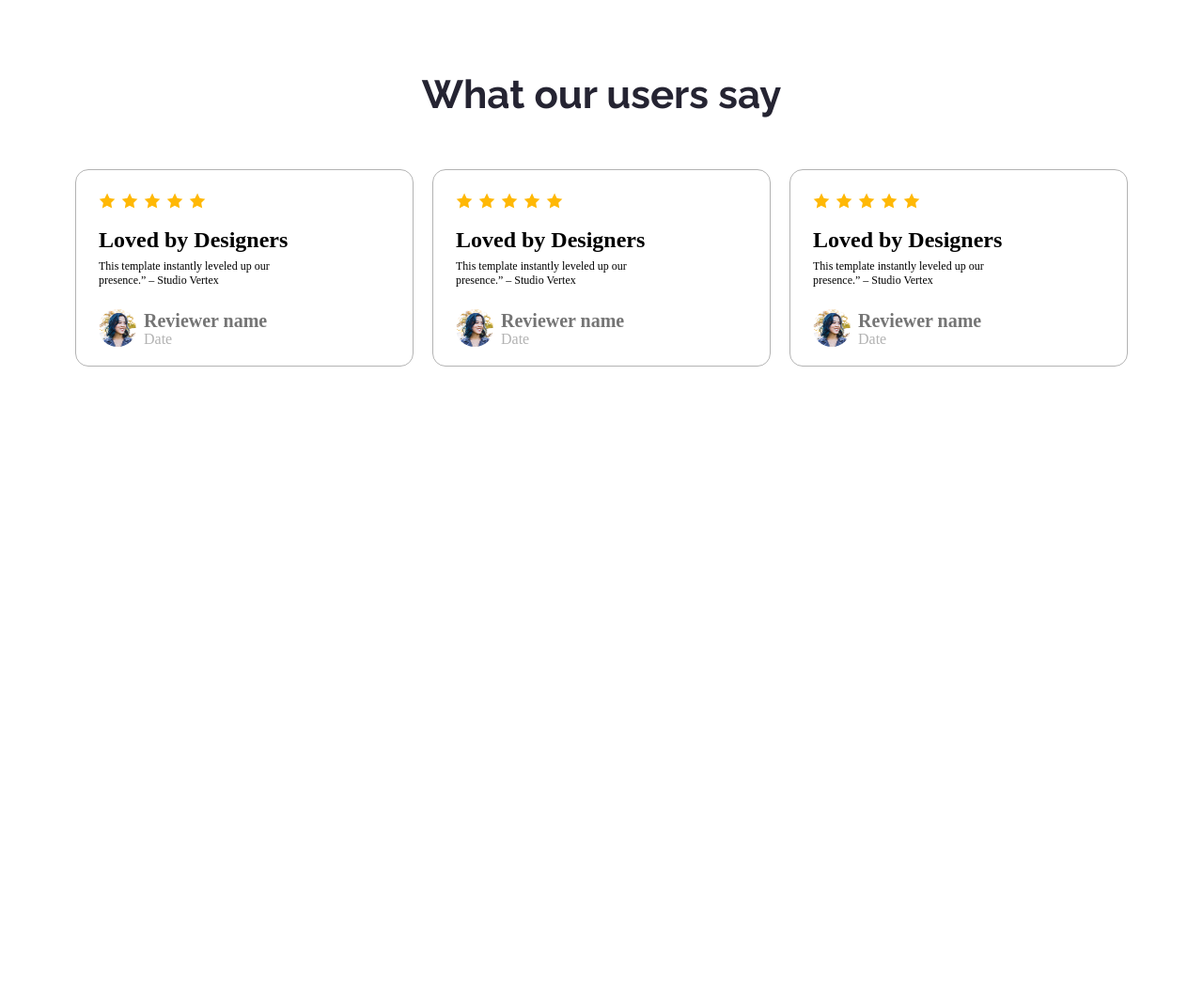
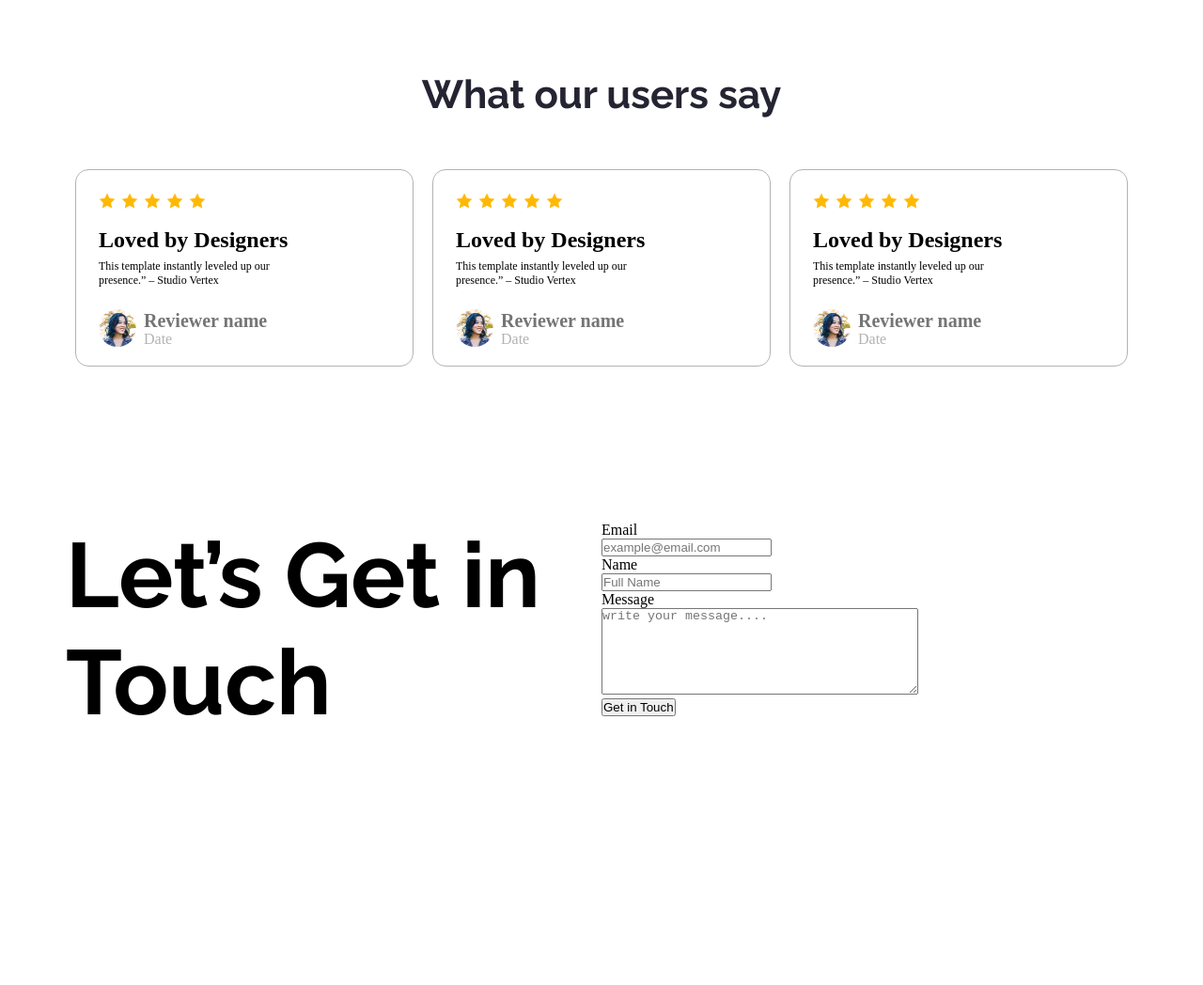
Before and after one commit to yousuf1803/my-assignment, a plain HTML site: page index.html in a window 1280 px wide. Shown: the part 1632-2680 px from the top of the page at 94% size. Before the commit the page ends 2187 px from the top, so only its background shows below. Drawn offline with Linux system fonts and the light colour scheme.

Commit message:
added touch section tittle

```diff
--- a/index.html
+++ b/index.html
@@ -94,6 +94,24 @@
           </div>
         </div>
       </section>
+      <section class="touch">
+        <div class="touch-left">
+          <h1 class="touch-tittle raleway-font">Let’s Get in Touch</h1>
+        </div>
+        <div class="touch-right">
+          <form action="" class="touch-form">
+            <label for="Email">Email</label><br>
+            <input type="email" name="" id="" placeholder="example@email.com"><br>
+
+          <label for="name">Name</label><br>
+            <input type="text" name="" id="" placeholder="Full Name"><br>
+            <label for="Message">Message</label><br>
+            <textarea name="Message" id="" rows="6px" cols="40px" placeholder="write your message...."></textarea><br>
+          <button class="form-button">Get in Touch</button>
+          </form>
+
+        </div>
+      </section>
 
 
      </main>
--- a/styles/style.css
+++ b/styles/style.css
@@ -2,6 +2,7 @@
     margin:0;
     padding:0;
 }
+
 .inter-font{
   font-family: "Inter", sans-serif;
   font-optical-sizing: auto;
@@ -220,7 +221,7 @@ justify-content: space-between;
    height:160px;
    padding:24px;
    border-radius:14px;
-  color: white;
+  background-color: white;
    border:1px solid rgba(179, 179, 179, 1);
 
 }
@@ -266,3 +267,29 @@ display: flex;
 justify-content: space-around;
 align-items: center;
 }
+/* Touch Section Starts Here */
+.touch{
+  margin:0 auto;
+  max-width:1140px;
+  height:632px;
+  display: flex;
+  justify-content: space-between;
+
+}
+.touch-left{
+  width: 50%;
+}
+.touch-right{
+  width: 50%;
+}
+.touch-tittle{
+  width:528px;
+  height: 232px;
+  font-weight: bold;
+  font-size: 97px;
+  color:rgba(0, 0, 0, 1);
+}
+.touch-form{
+  width:497px;
+  height:490px;
+}
```
